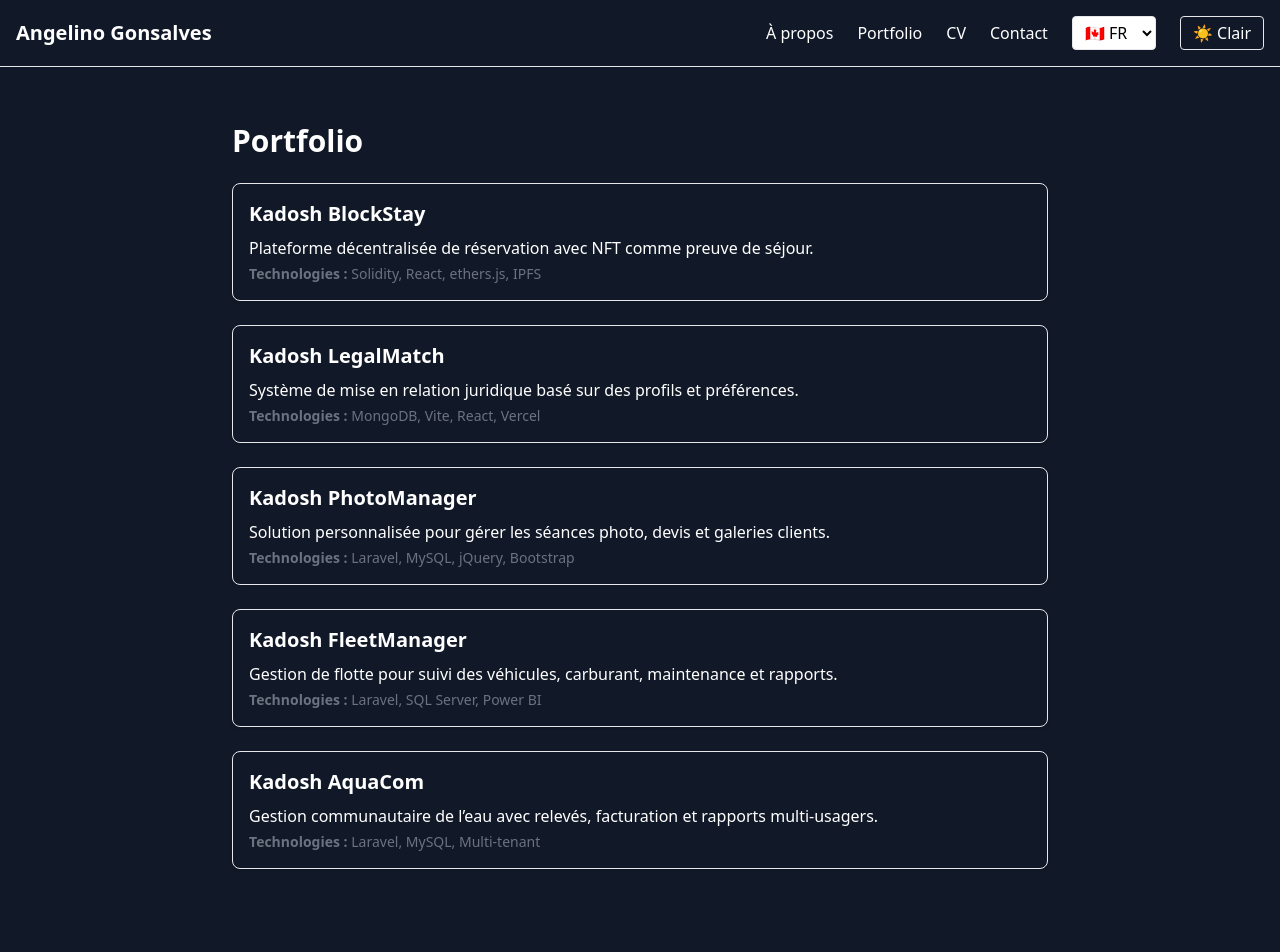
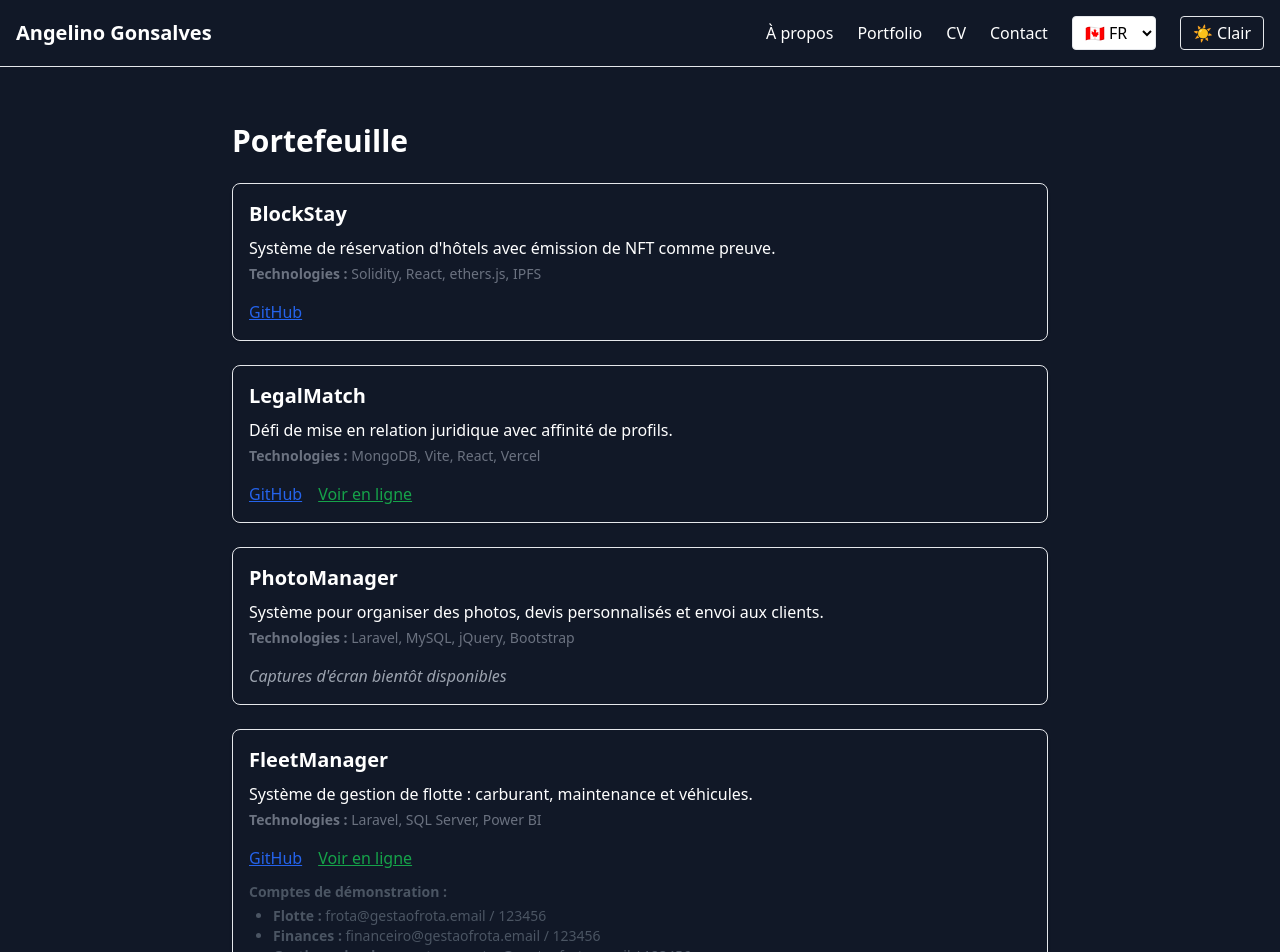
Before and after one commit to angelinogonsalves/personal-site, a Next.js app: page /fr/portfolio in a window 1280 px wide. Shown: the top 952 px of the page. Before the commit the page ends 925 px from the top, so only its background shows below. Built offline with nearby package versions, Linux system fonts and the light colour scheme.

Commit message:
feat: adjust portfolio and photo

```diff
--- a/src/app/en/portfolio/page.jsx
+++ b/src/app/en/portfolio/page.jsx
@@ -1,32 +1,56 @@
 'use client';
 
-export default function PortfolioEn() {
+export default function Portfolio() {
   const projects = [
     {
-      name: 'Kadosh BlockStay',
-      description: 'A decentralized platform for booking stays using NFTs as proof of reservation.',
-      tech: 'Solidity, React, ethers.js, IPFS',
+      name: 'BlockStay',
+      description: 'Hotel booking system with NFT issuance as proof of reservation.',
+      technologies: 'Solidity, React, ethers.js, IPFS',
+      github: 'https://github.com/angelinogonsalves/hackNearx-BlockStay'
     },
     {
-      name: 'Kadosh LegalMatch',
-      description: 'A legal matchmaking system based on user profiles and preferences.',
-      tech: 'MongoDB, Vite, React, Vercel',
+      name: 'LegalMatch',
+      description: 'Legal matchmaking challenge with profile affinity.',
+      technologies: 'MongoDB, Vite, React, Vercel',
+      github: 'https://github.com/angelinogonsalves/Desafio_DEV_LEGALAI_Angelino_Gonsalves',
+      demo: 'https://desafio-dev-legalai-angelinogonsalves.vercel.app/'
     },
     {
-      name: 'Kadosh PhotoManager',
-      description: 'Custom solution for managing photography sessions, quotes, and client galleries.',
-      tech: 'Laravel, MySQL, jQuery, Bootstrap',
+      name: 'PhotoManager',
+      description: 'System for organizing photos, sending personalized quotes and delivery to clients.',
+      technologies: 'Laravel, MySQL, jQuery, Bootstrap',
+      print: true
     },
     {
-      name: 'Kadosh FleetManager',
-      description: 'Fleet management system for tracking vehicles, fuel, maintenance, and reports.',
-      tech: 'Laravel, SQL Server, Power BI',
+      name: 'FleetManager',
+      description: 'Vehicle management system with fuel tracking and maintenance control.',
+      technologies: 'Laravel, SQL Server, Power BI',
+      github: 'https://github.com/angelinogonsalves/gestaofrota',
+      demo: 'https://gestaofrota.angelinogonsalves.com/',
+      logins: [
+        {
+          role: 'Fleet',
+          email: 'frota@gestaofrota.email',
+          password: '123456'
+        },
+        {
+          role: 'Finance',
+          email: 'financeiro@gestaofrota.email',
+          password: '123456'
+        },
+        {
+          role: 'Account Manager',
+          email: 'contas@gestaofrota.email',
+          password: '123456'
+        }
+      ]
     },
     {
-      name: 'Kadosh AquaCom',
-      description: 'Community water management with multi-user access, metering, billing, and reports.',
-      tech: 'Laravel, MySQL, Multi-tenant',
-    },
+      name: 'AquaCom',
+      description: 'Solution for communities to manage water consumption, tariffs, and reports.',
+      technologies: 'Laravel, MySQL, Multi-tenant',
+      print: true
+    }
   ];
 
   return (
@@ -39,8 +63,47 @@ export default function PortfolioEn() {
             <h2 className="text-xl font-semibold">{proj.name}</h2>
             <p className="mt-2">{proj.description}</p>
             <p className="mt-1 text-sm text-gray-500 dark:text-gray-400">
-              <strong>Technologies:</strong> {proj.tech}
+              <strong>Technologies:</strong> {proj.technologies}
             </p>
+
+            <div className="mt-4 flex gap-4 flex-wrap">
+              {proj.github && (
+                <a
+                  href={proj.github}
+                  target="_blank"
+                  rel="noopener noreferrer"
+                  className="text-blue-600 underline hover:text-blue-800 dark:text-blue-400"
+                >
+                  GitHub
+                </a>
+              )}
+              {proj.demo && (
+                <a
+                  href={proj.demo}
+                  target="_blank"
+                  rel="noopener noreferrer"
+                  className="text-green-600 underline hover:text-green-800 dark:text-green-400"
+                >
+                  View Online
+                </a>
+              )}
+              {proj.print && (
+                <span className="text-gray-400 italic">Screenshots coming soon</span>
+              )}
+            </div>
+
+            {proj.logins && (
+              <div className="mt-3 text-sm text-gray-600 dark:text-gray-400">
+                <p className="font-semibold">Demo Logins:</p>
+                <ul className="list-disc ml-6 mt-1">
+                  {proj.logins.map((user, i) => (
+                    <li key={i}>
+                      <strong>{user.role}:</strong> {user.email} / {user.password}
+                    </li>
+                  ))}
+                </ul>
+              </div>
+            )}
           </div>
         ))}
       </div>
--- a/src/app/fr/portfolio/page.jsx
+++ b/src/app/fr/portfolio/page.jsx
@@ -1,46 +1,109 @@
 'use client';
 
-export default function PortfolioFr() {
+export default function Portfolio() {
   const projets = [
     {
-      name: 'Kadosh BlockStay',
-      description: 'Plateforme décentralisée de réservation avec NFT comme preuve de séjour.',
-      tech: 'Solidity, React, ethers.js, IPFS',
+      nom: 'BlockStay',
+      description: 'Système de réservation d\'hôtels avec émission de NFT comme preuve.',
+      technologies: 'Solidity, React, ethers.js, IPFS',
+      github: 'https://github.com/angelinogonsalves/hackNearx-BlockStay'
     },
     {
-      name: 'Kadosh LegalMatch',
-      description: 'Système de mise en relation juridique basé sur des profils et préférences.',
-      tech: 'MongoDB, Vite, React, Vercel',
+      nom: 'LegalMatch',
+      description: 'Défi de mise en relation juridique avec affinité de profils.',
+      technologies: 'MongoDB, Vite, React, Vercel',
+      github: 'https://github.com/angelinogonsalves/Desafio_DEV_LEGALAI_Angelino_Gonsalves',
+      demo: 'https://desafio-dev-legalai-angelinogonsalves.vercel.app/'
     },
     {
-      name: 'Kadosh PhotoManager',
-      description: 'Solution personnalisée pour gérer les séances photo, devis et galeries clients.',
-      tech: 'Laravel, MySQL, jQuery, Bootstrap',
+      nom: 'PhotoManager',
+      description: 'Système pour organiser des photos, devis personnalisés et envoi aux clients.',
+      technologies: 'Laravel, MySQL, jQuery, Bootstrap',
+      print: true
     },
     {
-      name: 'Kadosh FleetManager',
-      description: 'Gestion de flotte pour suivi des véhicules, carburant, maintenance et rapports.',
-      tech: 'Laravel, SQL Server, Power BI',
+      nom: 'FleetManager',
+      description: 'Système de gestion de flotte : carburant, maintenance et véhicules.',
+      technologies: 'Laravel, SQL Server, Power BI',
+      github: 'https://github.com/angelinogonsalves/gestaofrota',
+      demo: 'https://gestaofrota.angelinogonsalves.com/',
+      logins: [
+        {
+          role: 'Flotte',
+          email: 'frota@gestaofrota.email',
+          password: '123456'
+        },
+        {
+          role: 'Finances',
+          email: 'financeiro@gestaofrota.email',
+          password: '123456'
+        },
+        {
+          role: 'Gestionnaire de comptes',
+          email: 'contas@gestaofrota.email',
+          password: '123456'
+        }
+      ]
     },
     {
-      name: 'Kadosh AquaCom',
-      description: 'Gestion communautaire de l’eau avec relevés, facturation et rapports multi-usagers.',
-      tech: 'Laravel, MySQL, Multi-tenant',
-    },
+      nom: 'AquaCom',
+      description: 'Solution pour les communautés afin de gérer la consommation d\'eau, les tarifs et les rapports.',
+      technologies: 'Laravel, MySQL, Multi-tenant',
+      print: true
+    }
   ];
 
   return (
     <main className="p-10 max-w-4xl mx-auto">
-      <h1 className="text-3xl font-bold mb-6">Portfolio</h1>
+      <h1 className="text-3xl font-bold mb-6">Portefeuille</h1>
 
       <div className="grid gap-6">
         {projets.map((proj, index) => (
           <div key={index} className="border rounded-lg p-4 shadow dark:border-gray-700">
-            <h2 className="text-xl font-semibold">{proj.name}</h2>
+            <h2 className="text-xl font-semibold">{proj.nom}</h2>
             <p className="mt-2">{proj.description}</p>
             <p className="mt-1 text-sm text-gray-500 dark:text-gray-400">
-              <strong>Technologies :</strong> {proj.tech}
+              <strong>Technologies :</strong> {proj.technologies}
             </p>
+
+            <div className="mt-4 flex gap-4 flex-wrap">
+              {proj.github && (
+                <a
+                  href={proj.github}
+                  target="_blank"
+                  rel="noopener noreferrer"
+                  className="text-blue-600 underline hover:text-blue-800 dark:text-blue-400"
+                >
+                  GitHub
+                </a>
+              )}
+              {proj.demo && (
+                <a
+                  href={proj.demo}
+                  target="_blank"
+                  rel="noopener noreferrer"
+                  className="text-green-600 underline hover:text-green-800 dark:text-green-400"
+                >
+                  Voir en ligne
+                </a>
+              )}
+              {proj.print && (
+                <span className="text-gray-400 italic">Captures d'écran bientôt disponibles</span>
+              )}
+            </div>
+
+            {proj.logins && (
+              <div className="mt-3 text-sm text-gray-600 dark:text-gray-400">
+                <p className="font-semibold">Comptes de démonstration :</p>
+                <ul className="list-disc ml-6 mt-1">
+                  {proj.logins.map((user, i) => (
+                    <li key={i}>
+                      <strong>{user.role} :</strong> {user.email} / {user.password}
+                    </li>
+                  ))}
+                </ul>
+              </div>
+            )}
           </div>
         ))}
       </div>
--- a/src/app/pt/portfolio/page.jsx
+++ b/src/app/pt/portfolio/page.jsx
@@ -6,27 +6,51 @@ export default function Portfolio() {
       nome: 'BlockStay',
       descricao: 'Sistema de reserva de hospedagem com emissão de NFT como comprovante.',
       tecnologias: 'Solidity, React, ethers.js, IPFS',
+      github: 'https://github.com/angelinogonsalves/hackNearx-BlockStay'
     },
     {
       nome: 'LegalMatch',
       descricao: 'Desafio de matchmaking jurídico com afinidade entre perfis.',
       tecnologias: 'MongoDB, Vite, React, Vercel',
+      github: 'https://github.com/angelinogonsalves/Desafio_DEV_LEGALAI_Angelino_Gonsalves',
+      demo: 'https://desafio-dev-legalai-angelino-gonsalves.vercel.app/'
     },
     {
       nome: 'Gestão Fotografia',
       descricao: 'Sistema para organização de fotos, orçamentos personalizados e envio ao cliente.',
       tecnologias: 'Laravel, MySQL, jQuery, Bootstrap',
+      print: true
     },
     {
       nome: 'Gestão Frota',
       descricao: 'Sistema de controle de veículos, abastecimento e manutenção para empresas.',
       tecnologias: 'Laravel, SQL Server, Power BI',
+      github: 'https://github.com/angelinogonsalves/gestaofrota',
+      demo: 'https://gestaofrota.angelinogonsalves.com/',
+      logins: [
+        {
+          papel: 'Frota',
+          email: 'frota@gestaofrota.email',
+          senha: '123456'
+        },
+        {
+          papel: 'Financeiro',
+          email: 'financeiro@gestaofrota.email',
+          senha: '123456'
+        },
+        {
+          papel: 'Gerente de Contas',
+          email: 'contas@gestaofrota.email',
+          senha: '123456'
+        }
+      ]
     },
     {
       nome: 'Gestão Água',
       descricao: 'Solução para comunidades gerenciarem consumo, tarifas e relatórios de abastecimento.',
       tecnologias: 'Laravel, MySQL, Multi-tenant',
-    },
+      print: true
+    }
   ];
 
   return (
@@ -41,6 +65,45 @@ export default function Portfolio() {
             <p className="mt-1 text-sm text-gray-500 dark:text-gray-400">
               <strong>Tecnologias:</strong> {proj.tecnologias}
             </p>
+
+            <div className="mt-4 flex gap-4 flex-wrap">
+              {proj.github && (
+                <a
+                  href={proj.github}
+                  target="_blank"
+                  rel="noopener noreferrer"
+                  className="text-blue-600 underline hover:text-blue-800 dark:text-blue-400"
+                >
+                  GitHub
+                </a>
+              )}
+              {proj.demo && (
+                <a
+                  href={proj.demo}
+                  target="_blank"
+                  rel="noopener noreferrer"
+                  className="text-green-600 underline hover:text-green-800 dark:text-green-400"
+                >
+                  Visualizar Online
+                </a>
+              )}
+              {proj.print && (
+                <span className="text-gray-400 italic">Prints em breve</span>
+              )}
+            </div>
+
+            {proj.logins && (
+              <div className="mt-3 text-sm text-gray-600 dark:text-gray-400">
+                <p className="font-semibold">Usuários de demonstração:</p>
+                <ul className="list-disc ml-6 mt-1">
+                  {proj.logins.map((user, i) => (
+                    <li key={i}>
+                      <strong>{user.papel}:</strong> {user.email} / {user.senha}
+                    </li>
+                  ))}
+                </ul>
+              </div>
+            )}
           </div>
         ))}
       </div>
```
Also changed, not shown: src/app/en/about/page.jsx (+4 -3 lines), src/app/fr/apropos/page.jsx (+5 -4 lines), src/app/pt/sobre/page.jsx (+4 -3 lines), 2 other files (tests, documents, lock files or other folders).
